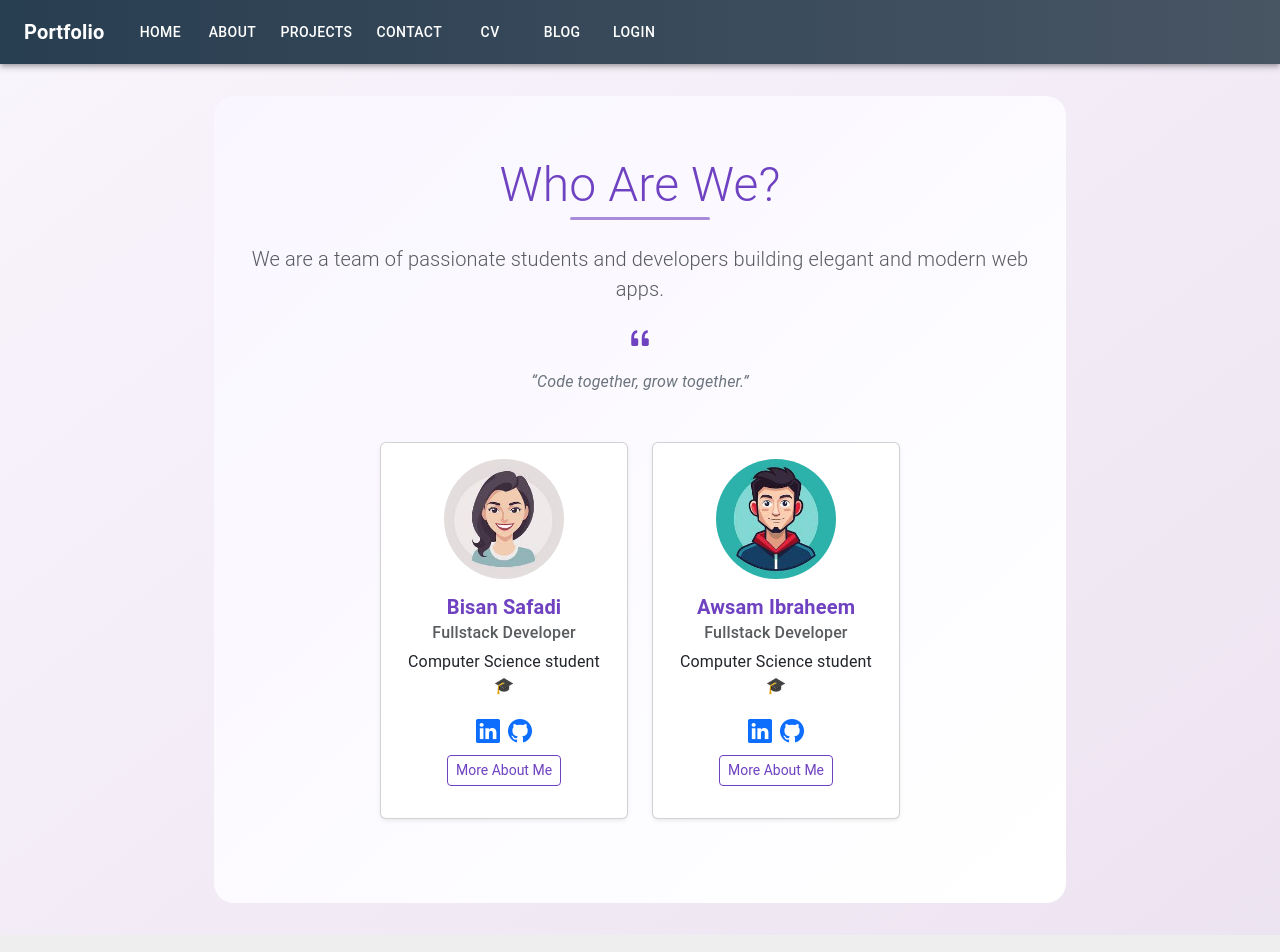
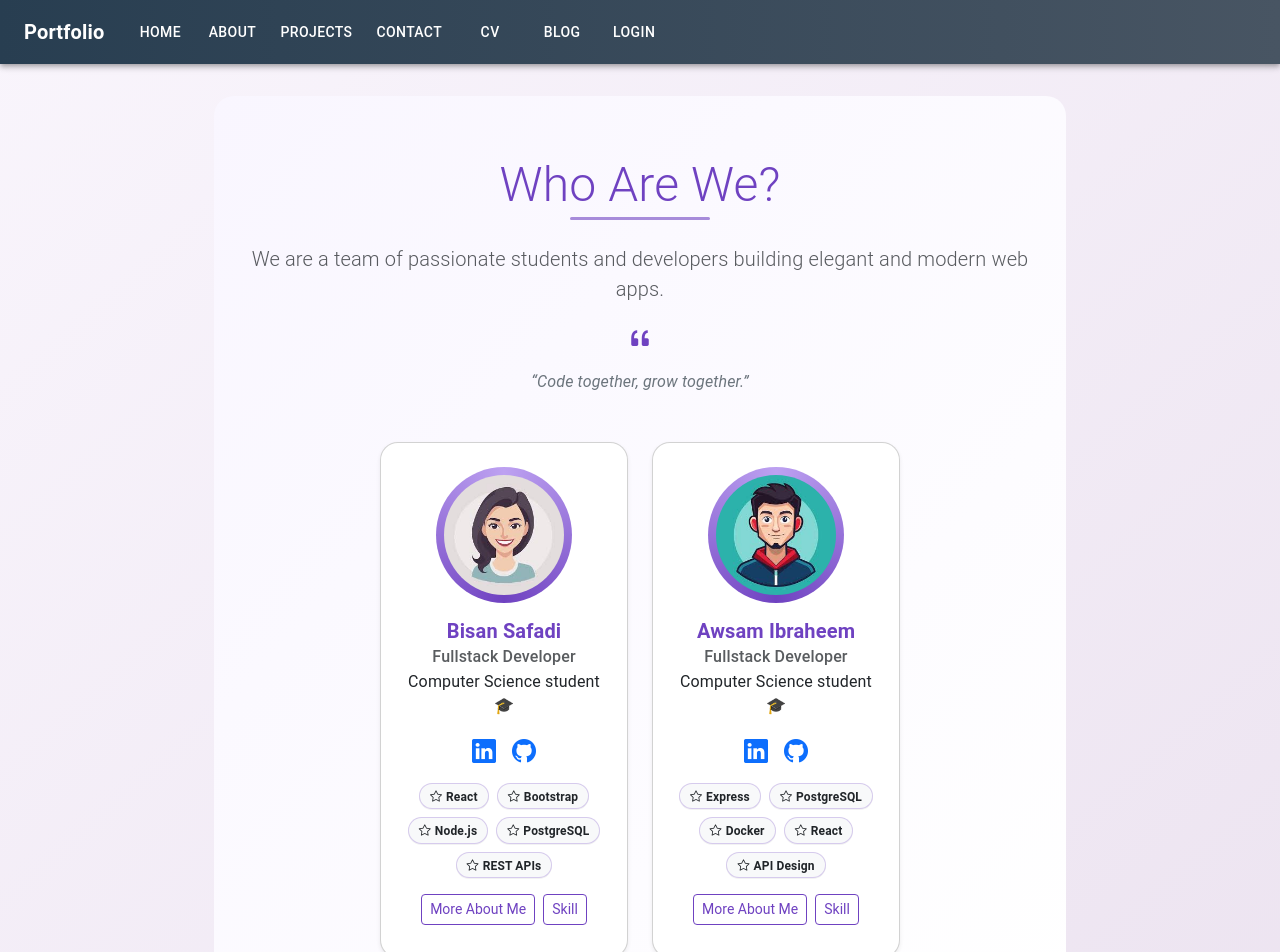
Before and after one commit to Telhai-Git/class-room-code-share-bisan-safadi, a React (Create React App) app in the folder CLIENT/portfolio/: page /about in a window 1280 px wide. Shown: the top 952 px of the page. Built offline with nearby package versions, Linux system fonts and the light colour scheme.

Commit message:
About 2.1

```diff
--- a/CLIENT/portfolio/src/pages/About.css
+++ b/CLIENT/portfolio/src/pages/About.css
@@ -1,53 +1,24 @@
-.text-purple {
-    color: #6f42c1;
-}
+.text-purple { color: #6f42c1; }
 
-.fade-in {
-    animation: fadeIn 1s ease-in;
-}
+.fade-in { animation: fadeIn 1s ease-in; }
+@keyframes fadeIn { from { opacity: 0; } to { opacity: 1; } }
 
-@keyframes fadeIn {
-    from { opacity: 0; }
-    to { opacity: 1; }
-}
+.btn-outline-purple { color: #6f42c1; border-color: #6f42c1; }
+.btn-outline-purple:hover,
+.btn-outline-purple:focus { background-color: #6f42c1; color: #fff; border-color: #6f42c1; }
 
-.card p {
-    transition: all 0.3s ease;
-}
+/* Optional filled purple button variant to pair with outline */
+.btn-purple,
+.btn-purple:hover,
+.btn-purple:focus { background-color: #6f42c1; color: #fff; border-color: #6f42c1; }
+.btn-purple { transition: transform .15s ease; }
+.btn-purple:active { transform: translateY(1px); }
 
-.btn-outline-purple {
-    color: #6f42c1;
-    border-color: #6f42c1;
-}
+/* Title accent */
+.title-animate { animation: fadeSlideUp 1s ease-out; }
+@keyframes fadeSlideUp { 0% { opacity: 0; transform: translateY(20px); } 100% { opacity: 1; transform: translateY(0); } }
 
-.btn-outline-purple:hover,
-.btn-outline-purple:focus {
-    background-color: #6f42c1;
-    color: #fff;
-    border-color: #6f42c1;
-}
-
-@keyframes fadeSlideUp {
-    0% {
-        opacity: 0;
-        transform: translateY(20px);
-    }
-    100% {
-        opacity: 1;
-        transform: translateY(0);
-    }
-}
-
-.title-animate {
-    animation: fadeSlideUp 1s ease-out;
-}
-
-.title-accent {
-    position: relative;
-    display: inline-block;
-    padding-bottom: 8px;
-}
-
+.title-accent { position: relative; display: inline-block; padding-bottom: 8px; }
 .title-accent::after {
   content: "";
   position: absolute;
@@ -59,44 +30,29 @@
   border-radius: 2px;
   animation: glow 2s infinite ease-in-out;
 }
+@keyframes glow { 0% { opacity: .4; } 50% { opacity: 1; } 100% { opacity: .4; } }
 
-@keyframes glow {
-    0% { opacity: 0.4; }
-    50% { opacity: 1; }
-    100% { opacity: 0.4; }
+/* Card polish */
+.about-card { border-radius: 18px; overflow: hidden; }
+.card-animate { animation: slideFadeIn 0.8s ease both; }
+@keyframes slideFadeIn { from { opacity: 0; transform: translateY(30px); } to { opacity: 1; transform: translateY(0); } }
+
+.card-img-top { transition: transform 0.3s ease-in-out; }
+.card-img-top:hover { transform: scale(1.05); }
+
+.avatar-wrapper {
+  width: 136px;
+  height: 136px;
+  border-radius: 50%;
+  padding: 8px;
+  background: conic-gradient(from 180deg at 50% 50%, #6f42c1, #bda1f1, #6f42c1);
+  display: grid;
+  place-items: center;
 }
 
-.card-img-top {
-    transition: transform 0.3s ease-in-out;
-}
-
-.card-img-top:hover {
-    transform: scale(1.05);
-}
-
-.card-animate {
-    animation: slideFadeIn 0.8s ease both;
-}
-
-
-@keyframes slideFadeIn {
-    from {
-        opacity: 0;
-        transform: translateY(30px);
-    }
-    to {
-        opacity: 1;
-        transform: translateY(0);
-    }
-}
-
-.icon-link {
-    transition: color 0.3s ease;
-}
-
-.icon-link:hover {
-    color: #6f42c1 !important;
-}
+/* Links */
+.icon-link { transition: color 0.3s ease, transform 0.15s ease; }
+.icon-link:hover { color: #6f42c1 !important; transform: translateY(-1px); }
 
 /* Bio animated slide-in */
 .bio-text {
@@ -108,14 +64,33 @@
   padding-left: 20px;
   border-left: 3px solid #6f42c1;
   color: #555;
-    transition: max-height 0.5s ease, opacity 0.5s ease;
+  transition: max-height 0.4s ease, opacity 0.4s ease;
+}
+.bio-text.show { max-height: 300px; opacity: 1; }
+
+/* Levels panel (collapsible container) */
+.levels-panel {
+  max-height: 0;
+  overflow: hidden;
+  transition: max-height 0.35s ease;
+}
+.levels-panel.open { max-height: 600px; }
+
+/* Skill chips */
+.skill-chip {
+  border-radius: 999px;
+  border: 1px solid rgba(111, 66, 193, 0.25);
+  background: #fff;
+  box-shadow: 0 1px 0 rgba(17, 17, 26, 0.05);
+  padding: 6px 10px;
 }
 
-.bio-text.show {
-    max-height: 300px;
-    opacity: 1;
+/* Progress bars */
+.skill-bar .progress-bar {
+  background: linear-gradient(90deg, #6f42c1, #bda1f1);
 }
 
+/* Section background */
 .about-section {
   background: linear-gradient(to bottom right, #f9f6ff, #ffffff);
   border-radius: 20px;
--- a/CLIENT/portfolio/src/pages/About.jsx
+++ b/CLIENT/portfolio/src/pages/About.jsx
@@ -1,6 +1,6 @@
 // src/pages/About.jsx
 import React, { useState } from "react";
-import { Container, Row, Col, Card, Button } from "react-bootstrap";
+import { Container, Row, Col, Card, Button, Badge, ProgressBar, OverlayTrigger, Tooltip } from "react-bootstrap";
 import "./About.css";
 
 const teamMembers = [
@@ -11,29 +11,78 @@ const teamMembers = [
     image: "/images/bisan.jpg",
     linkedin: "https://www.linkedin.com/in/bisan-safadi-ba743531b/",
     github: "https://github.com/BisanSafadi",
-        bio: "Bisan is a dedicated and creative developer who enjoys building user-friendly interfaces and learning new technologies. She's passionate about teamwork and turning ideas into real applications.",
+    bio:
+      "Bisan is a dedicated and creative developer who enjoys building user-friendly interfaces and learning new technologies. She's passionate about teamwork and turning ideas into real applications.",
+    skills: {
+      spotlight: ["React", "Bootstrap", "Node.js", "PostgreSQL", "REST APIs"],
+      levels: [
+        { name: "React", value: 88 },
+        { name: "JavaScript (ES6+)", value: 85 },
+        { name: "HTML/CSS (Bootstrap)", value: 90 },
+        { name: "Node.js/Express", value: 80 },
+        { name: "PostgreSQL", value: 78 },
+        { name: "Git/GitHub", value: 86 }
+      ]
+    }
   },
   {
     name: "Awsam Ibraheem",
     role: "Fullstack Developer",
     education: "Computer Science student 🎓",
     image: "/images/awsam.jpg",
-        linkedin: "https://www.linkedin.com/in/bisan-safadi-ba743531b/", // Replace with Awsam's actual LinkedIn if different
-        github: "https://github.com/awsamIbr", // Replace with his GitHub if different
-        bio: "Awsam is a sharp and focused developer who enjoys solving complex backend problems and creating robust fullstack apps. He brings clean code and creative ideas to every project.",
+    linkedin: "https://www.linkedin.com/in/bisan-safadi-ba743531b/", // TODO: replace with Awsam’s LinkedIn
+    github: "https://github.com/awsamIbr", // TODO: replace if needed
+    bio:
+      "Awsam is a sharp and focused developer who enjoys solving complex backend problems and creating robust fullstack apps. He brings clean code and creative ideas to every project.",
+    skills: {
+      spotlight: ["Express", "PostgreSQL", "Docker", "React", "API Design"],
+      levels: [
+        { name: "Node.js/Express", value: 90 },
+        { name: "PostgreSQL", value: 84 },
+        { name: "API Design", value: 88 },
+        { name: "React", value: 75 },
+        { name: "Docker", value: 70 },
+        { name: "Git/GitHub", value: 85 }
+      ]
+    }
   }
 ];
 
+function SkillChips({ items }) {
+  return (
+    <div className="d-flex flex-wrap gap-2 justify-content-center mt-2">
+      {items.map((s, i) => (
+        <Badge key={i} bg="light" text="dark" className="skill-chip">
+          <i className="bi bi-star me-1"></i>
+          {s}
+        </Badge>
+      ))}
+    </div>
+  );
+}
 
-function About() {
-    const [expanded, setExpanded] = useState({});
+function SkillLevels({ items }) {
+  return (
+    <div className="mt-3 text-start">
+      {items.map((s, i) => (
+        <div key={i} className="mb-2">
+          <div className="d-flex justify-content-between align-items-center">
+            <span className="fw-semibold small">{s.name}</span>
+            <span className="text-muted small">{s.value}%</span>
+          </div>
+          <ProgressBar now={s.value} className="skill-bar" />
+        </div>
+      ))}
+    </div>
+  );
+}
 
-    const toggleBio = (index) => {
-        setExpanded((prev) => ({
-            ...prev,
-            [index]: !prev[index],
-        }));
-    };
+export default function About() {
+  const [expandedBio, setExpandedBio] = useState({});
+  const [showLevels, setShowLevels] = useState({});
+
+  const toggle = (stateSetter, key) =>
+    stateSetter(prev => ({ ...prev, [key]: !prev[key] }));
 
   return (
     <Container className="about-section text-center fade-in">
@@ -42,44 +91,75 @@ function About() {
         We are a team of passionate students and developers building elegant and modern web apps.
       </p>
       <i className="bi bi-quote text-purple fs-3 d-block mb-2"></i>
-            <p className="fst-italic text-secondary">
-                “Code together, grow together.”
-            </p>
+      <p className="fst-italic text-secondary">“Code together, grow together.”</p>
 
       <Row className="mt-5 justify-content-center">
         {teamMembers.map((member, index) => (
-                    <Col key={index} md={4} className="mb-4">
-                        <Card className="shadow-sm h-100 card-animate">
+          <Col key={index} md={5} lg={4} className="mb-4">
+            <Card className="shadow-sm h-100 card-animate about-card">
+              <div className="avatar-wrapper mx-auto mt-4">
                 <Card.Img
                   variant="top"
                   src={member.image}
-                                className="rounded-circle mx-auto mt-3 card-img-top"
-                                style={{ width: "120px", height: "120px", objectFit: "cover" }}
+                  className="rounded-circle mx-auto card-img-top"
+                  style={{ width: 120, height: 120, objectFit: "cover" }}
                 />
+              </div>
               <Card.Body>
                 <Card.Title className="text-purple fw-bold">{member.name}</Card.Title>
-                                <Card.Subtitle className="mb-2 text-muted">{member.role}</Card.Subtitle>
-                                <Card.Text>{member.education}</Card.Text>
-                                <div className="mb-2">
+                <Card.Subtitle className="mb-1 text-muted">{member.role}</Card.Subtitle>
+                <Card.Text className="mb-3">{member.education}</Card.Text>
+
+                {/* Socials */}
+                <div className="mb-3">
                   {member.linkedin && (
-                                        <a href={member.linkedin} target="_blank" rel="noreferrer" className="icon-link me-2">
+                    <OverlayTrigger placement="top" overlay={<Tooltip>LinkedIn</Tooltip>}>
+                      <a href={member.linkedin} target="_blank" rel="noreferrer" className="icon-link me-3">
                         <i className="bi bi-linkedin fs-4"></i>
                       </a>
+                    </OverlayTrigger>
                   )}
                   {member.github && (
+                    <OverlayTrigger placement="top" overlay={<Tooltip>GitHub</Tooltip>}>
                       <a href={member.github} target="_blank" rel="noreferrer" className="icon-link">
                         <i className="bi bi-github fs-4"></i>
                       </a>
+                    </OverlayTrigger>
                   )}
                 </div>
 
-                                <Button variant="outline-purple" size="sm" onClick={() => toggleBio(index)}>
-                                    {expanded[index] ? "Hide" : "More About Me"}
+                {/* Spotlight skills (chips) */}
+                <SkillChips items={member.skills.spotlight} />
+
+                {/* Bio toggle */}
+                <div className="mt-3">
+                  <Button
+                    variant="outline-purple"
+                    size="sm"
+                    onClick={() => toggle(setExpandedBio, index)}
+                    className="me-2"
+                  >
+                    {expandedBio[index] ? "Hide Bio" : "More About Me"}
                   </Button>
 
-                                <div className={`bio-text mt-3 text-muted ${expanded[index] ? "show" : ""}`}>
+                  <Button
+                    variant={showLevels[index] ? "purple" : "outline-purple"}
+                    size="sm"
+                    onClick={() => toggle(setShowLevels, index)}
+                  >
+                    {showLevels[index] ? "Hide Skill " : "Skill"}
+                  </Button>
+                </div>
+
+                {/* Bio */}
+                <div className={`bio-text mt-3 text-muted ${expandedBio[index] ? "show" : ""}`}>
                   <i className="bi bi-chat-left-quote-fill text-purple fs-5 mb-2 d-block"></i>
                   {member.bio}
+                </div>
+
+                {/* Levels */}
+                <div className={`levels-panel ${showLevels[index] ? "open" : ""}`}>
+                  {showLevels[index] && <SkillLevels items={member.skills.levels} />}
                 </div>
               </Card.Body>
             </Card>
@@ -89,5 +169,3 @@ function About() {
     </Container>
   );
 }
-
-export default About;
```
Lines whose indentation alone changed are shown as unchanged.
